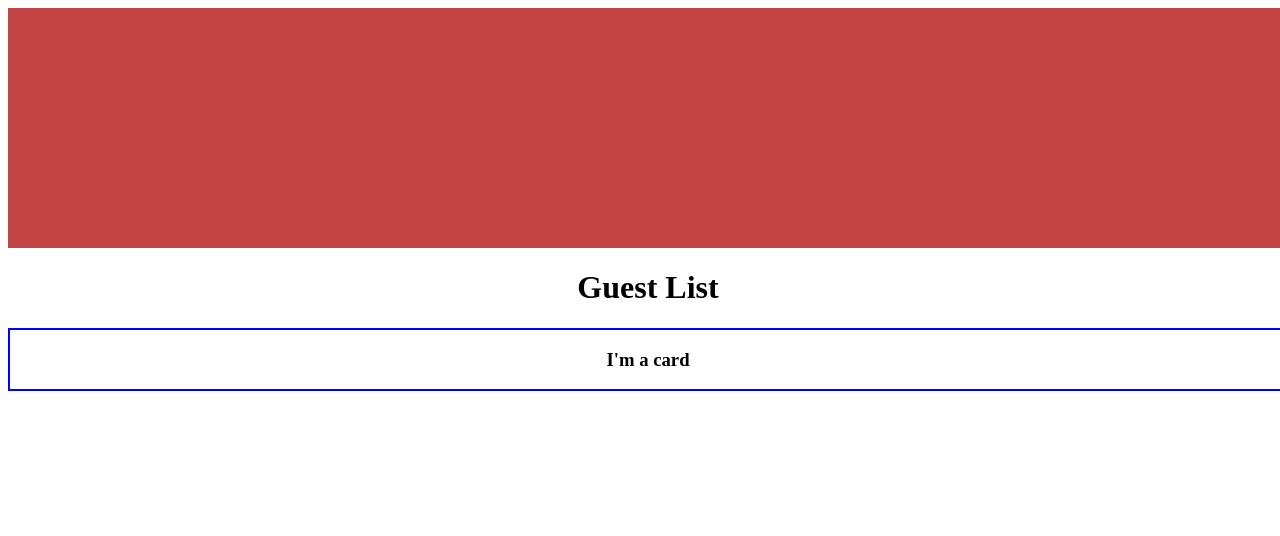
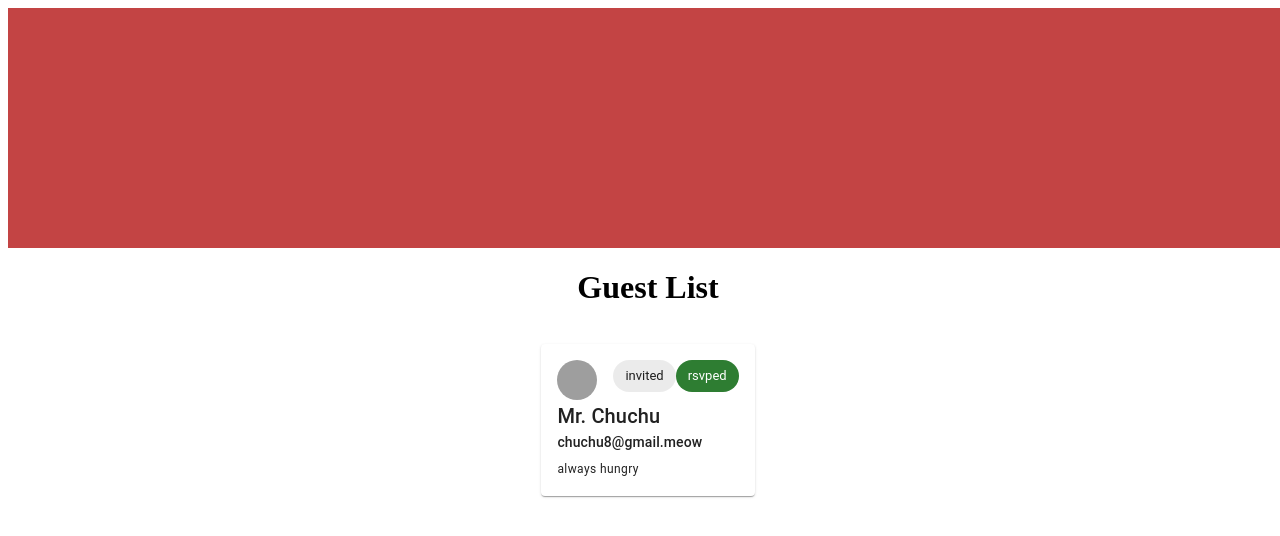
Before and after one commit to esther615kim/typescript-react-invitation, a React (Create React App) app: page / in a window 1280 px wide. Shown: the top 536 px of the page. Built offline with nearby package versions, Linux system fonts and the light colour scheme; grey boxes are pictures that could not be loaded.

Commit message:
Add cardlist and card

```diff
--- a/package.json
+++ b/package.json
@@ -3,6 +3,10 @@
   "version": "0.1.0",
   "private": true,
   "dependencies": {
+    "@emotion/react": "^11.7.1",
+    "@emotion/styled": "^11.6.0",
+    "@mui/icons-material": "^5.2.1",
+    "@mui/material": "^5.2.3",
     "@testing-library/jest-dom": "^5.11.4",
     "@testing-library/react": "^11.1.0",
     "@testing-library/user-event": "^12.1.10",
@@ -11,6 +15,7 @@
     "@types/react": "^17.0.0",
     "@types/react-dom": "^17.0.0",
     "react": "^17.0.2",
+    "react-alice-carousel": "^2.5.1",
     "react-dom": "^17.0.2",
     "react-scripts": "4.0.3",
     "web-vitals": "^1.0.1"
--- a/src/App.tsx
+++ b/src/App.tsx
@@ -1,13 +1,15 @@
-import React from 'react';
 import './styled.css';
 import CardList from './components/CardList';
 
 function App() {
     return (
         <div className="App">
+            {/* banner */}
             <div className="banner"></div>
+            {/* invited list */}
             <h1>Guest List</h1>
             <CardList />
+            {/* totals */}
         </div>
     );
 }
--- a/src/components/Card.tsx
+++ /dev/null
@@ -1,9 +0,0 @@
-import React from 'react';
-
-export default function Card() {
-    return (
-        <div className="card">
-            <h3>I'm a card</h3>
-        </div>
-    );
-}
--- a/src/components/CardList.tsx
+++ b/src/components/CardList.tsx
@@ -1,10 +1,26 @@
-import React from 'react';
-import Card from './Card';
-
+import { Card, Typography, Box, Stack, Chip, Avatar } from '@mui/material';
 export default function CardList() {
     return (
         <div className="card-list">
-            <Card />
+            <Card sx={{ m: 2, p: 2 }}>
+                <Box className="profile-box">
+                    <Stack direction="row" spacing={2}>
+                        <Avatar
+                            alt="chuchu"
+                            src="https://encrypted-tbn0.gstatic.com/images?q=tbn:ANd9GcSp8GSq_y-2Cr5j_6srGAfnGOTF4a6dEQHwQzIALkjY0earyawWrNx3fnIF7hGH17Fu2LE&usqp=CAU"
+                        />
+                        <div>
+                            <Chip label="invited" />
+                            <Chip color="success" label="rsvped" />
+                        </div>
+                    </Stack>
+                </Box>
+                <Typography variant="h6">Mr. Chuchu</Typography>
+                <Typography variant="subtitle2" gutterBottom>
+                    chuchu8@gmail.meow
+                </Typography>
+                <Typography variant="caption">always hungry</Typography>
+            </Card>
         </div>
     );
 }
--- /dev/null
+++ b/src/components/Totals.tsx
@@ -0,0 +1,5 @@
+import React from 'react';
+
+export default function Totals() {
+    return <div></div>;
+}
--- a/src/styled.css
+++ b/src/styled.css
@@ -6,6 +6,8 @@
   height:100vh;
   display:flex;
   flex-direction: column;
+  /* justify-content: center; */
+  align-items: center;
 }
 
 .banner {
@@ -16,5 +18,11 @@
 }
 
 .card-list{
-  border:2px solid blue;
+  text-align: left;
 }
+
+.profile-box{
+  display:flex;
+  justify-content: space-between;
+  align-items: center;
+}
```
Also changed, not shown: 2 other files (tests, documents, lock files or other folders).
